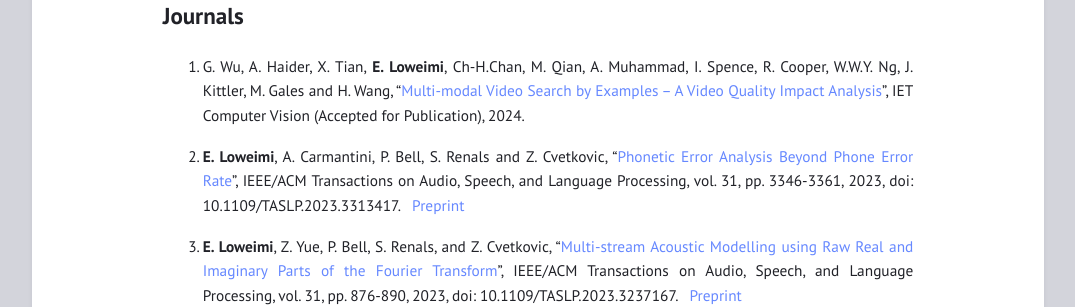
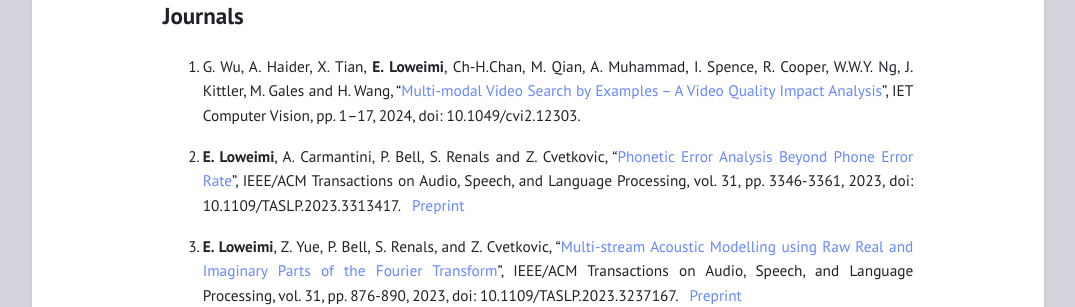
Before and after one commit to eloweimi/eloweimi.github.io, a Jekyll site: the page built from publications.md, in a window 1280 px wide and 900 px high. Shown: the part 311-618 px from the top of the window, without its empty margins (102-1177 px from the left). Built offline with Jekyll 4.4.1, drawn with Linux system fonts in a browser that asks for light colours.

Commit message:
Update publications.md

```diff
--- a/publications.md
+++ b/publications.md
@@ -9,7 +9,7 @@ title: ""
 <br>
 
 ## Journals ##
-1. G. Wu, A. Haider, X. Tian, **E. Loweimi**, Ch-H.Chan, M. Qian, A. Muhammad, I. Spence, R. Cooper, W.W.Y. Ng, J. Kittler, M. Gales and H. Wang, "[Multi-modal Video Search by Examples – A Video Quality Impact Analysis](https://ietresearch.onlinelibrary.wiley.com/doi/10.1049/cvi2.12303)", IET Computer Vision (Accepted for Publication), 2024.
+1. G. Wu, A. Haider, X. Tian, **E. Loweimi**, Ch-H.Chan, M. Qian, A. Muhammad, I. Spence, R. Cooper, W.W.Y. Ng, J. Kittler, M. Gales and H. Wang, "[Multi-modal Video Search by Examples – A Video Quality Impact Analysis](https://ietresearch.onlinelibrary.wiley.com/doi/10.1049/cvi2.12303)", IET Computer Vision, pp. 1–17, 2024, doi: 10.1049/cvi2.12303.
 
 1. **E. Loweimi**, A. Carmantini, P. Bell, S. Renals and Z. Cvetkovic, "[Phonetic Error Analysis Beyond Phone Error Rate](https://ieeexplore.ieee.org/abstract/document/10244118)", IEEE/ACM Transactions on Audio, Speech, and Language Processing, vol. 31, pp. 3346-3361, 2023, doi: 10.1109/TASLP.2023.3313417. &nbsp; [Preprint](https://kclpure.kcl.ac.uk/ws/portalfiles/portal/229243895/LEA_PrePrint.pdf)
 
```
